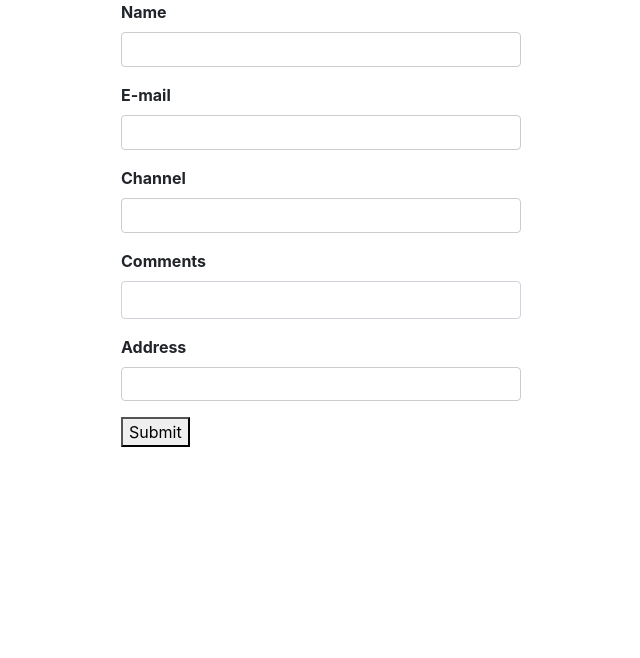
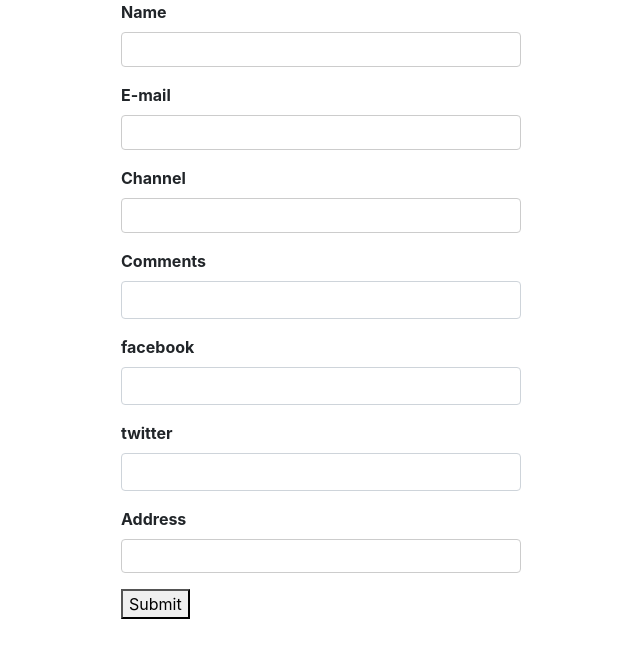
Before and after one commit to javix70/onlyformik, a React (Create React App) app: page / in a window 1280 px wide. Shown: the top 658 px of the page, without its empty margins (319-959 px from the left). Built offline with nearby package versions, Linux system fonts and the light colour scheme.

Commit message:
add initialvalues objects

```diff
--- a/src/App.css
+++ b/src/App.css
@@ -25,7 +25,7 @@ textarea {
   /* margin-bottom: 20px; */
   }
 
-  .error-messaje {
+  .error-message {
     font-size: small;
     font-weight: bold;
     color: red
--- a/src/components/Formulario.jsx
+++ b/src/components/Formulario.jsx
@@ -2,6 +2,7 @@ import React from "react"
 import { Formik, Form, Field, ErrorMessage } from "formik"
 //Schema Validation with Yup
 import * as Yup from 'yup'
+import TextError from "./TextError"
 
 const initialValues = {
   name: "",
@@ -9,6 +10,10 @@ const initialValues = {
   channel: "",
   comments: "",
   address: "",
+  social: {
+    facebook: "",
+    twitter: ""
+  }
 }
 const onSubmit = (values) => {
   console.log(values)
@@ -37,7 +42,7 @@ return (
           name='name'
           className='form-control'
         />
-        <ErrorMessage name='name' />
+        <ErrorMessage name='name' component={TextError} />
       </div>
       <div className="form-group">
         <label htmlFor='email'>E-mail</label>
@@ -47,7 +52,9 @@ return (
           name='email'
           className='form-control'
         />
-        <ErrorMessage name='email' />
+        <ErrorMessage name='email' >
+          {errorMsg => <div className="error-message">{errorMsg}</div>}
+        </ErrorMessage>
       </div>
       <div className="form-group">
         <label htmlFor='channel'>Channel</label>
@@ -70,6 +77,26 @@ return (
         <ErrorMessage name='comments' />
       </div>
       <div className="form-group">
+        <label htmlFor='facebook'>facebook</label>
+        <Field
+          type='textarea'
+          id='facebook'
+          name='social.facebook'
+          className='form-control '
+        />
+        <ErrorMessage name='facebook' />
+      </div>
+      <div className="form-group">
+        <label htmlFor='twitter'>twitter</label>
+        <Field
+          type='textarea'
+          id='twitter'
+          name='social.twitter'
+          className='form-control '
+        />
+        <ErrorMessage name='twitter' />
+      </div>
+      <div className="form-group">
         <label htmlFor='address'>Address</label>
         <Field
           name='address'
@@ -77,8 +104,8 @@ return (
         >
           {
             (props) => {
+              console.log("Render Props", props)
               const { field, form, meta } = props
-              console.log("Render Props", props)
               return <div>
                 <input type="text" id='address' {...field} />
                 {meta.touched && meta.error ? <div>{meta.error}</div> : null}
--- /dev/null
+++ b/src/components/TextError.jsx
@@ -0,0 +1,11 @@
+import React from 'react'
+
+const TextError = ({ children }) => {
+  return (
+    <div className="error-message">
+      {children}
+    </div>
+  )
+}
+
+export default TextError
```
